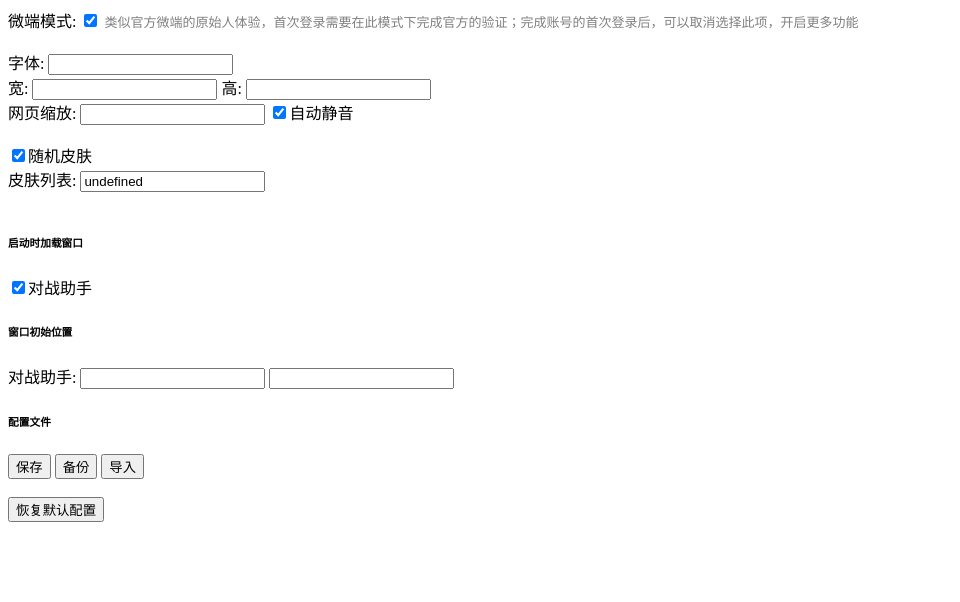
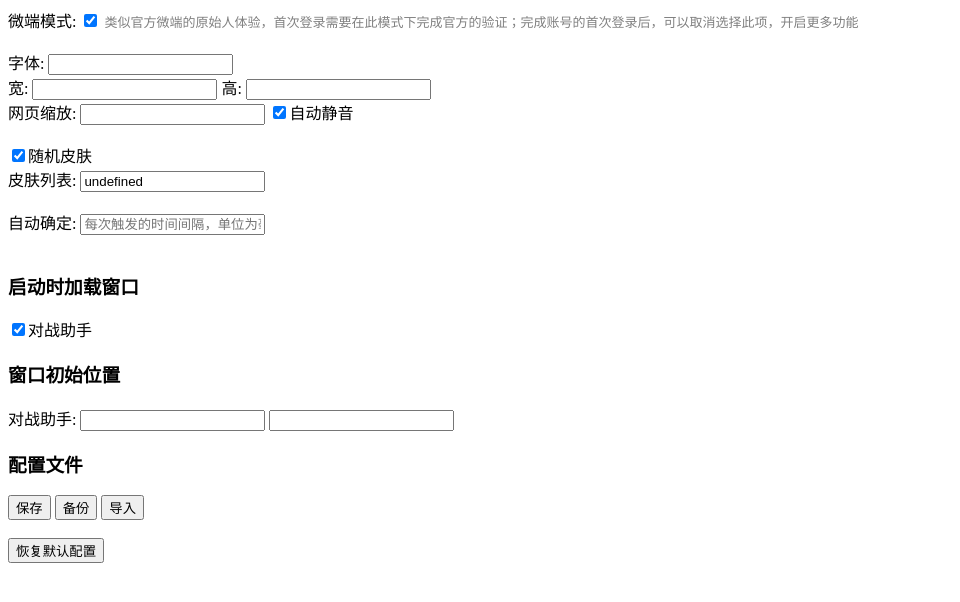
Before and after one commit to wx11-00-1/LanBaiSeer, an Electron app: page file/pages/Config.html in a window 960 px wide. Drawn offline with Linux system fonts and the light colour scheme; no server answers.

Commit message:
feat: 自动确认

```diff
--- a/file/pages/Config.html
+++ b/file/pages/Config.html
@@ -21,13 +21,15 @@
   <input type="checkbox" id="isRandomSkin">随机皮肤</input><br>
   <label for="skinIDs">皮肤列表:</label>
   <input type="text" id="skinIDs"><br><br>
-  <h6>启动时加载窗口</h6>
+  <label for="autoAlarmOk">自动确定:</label>
+  <input type="text" id="autoAlarmOk" placeholder="每次触发的时间间隔，单位为毫秒。0 表示不进行自动确定"><br><br>
+  <h3>启动时加载窗口</h3>
   <input type="checkbox" id="isLoadFormFightHandler">对战助手</input><br>
-  <h6>窗口初始位置</h6>
+  <h3>窗口初始位置</h3>
   <label for="formFightHandlerX">对战助手:</label>
   <input type="number" id="formFightHandlerX">
   <input type="number" id="formFightHandlerY">
-  <h6>配置文件</h6>
+  <h3>配置文件</h3>
   <button id="saveButton">保存</button>
   <button id="backupButton">备份</button>
   <button id="importButton">导入</button><br><br>
@@ -52,6 +54,7 @@
     const isLoadFormFightHandlerInput = document.getElementById('isLoadFormFightHandler');
     const formFightHandlerXInput = document.getElementById('formFightHandlerX');
     const formFightHandlerYInput = document.getElementById('formFightHandlerY');
+    const autoAlarmOkInput = document.getElementById('autoAlarmOk');
 
     // 设置编辑框的值为当前窗口的宽度、高度和缩放
     modeLoginInput.checked = config.isFirstLogin;
@@ -65,6 +68,7 @@
     isLoadFormFightHandlerInput.checked = config.isLoadFormFightHandler;
     formFightHandlerXInput.value = config.x;
     formFightHandlerYInput.value = config.y;
+    autoAlarmOkInput.value = config.autoAlarmOk;
 
     // 保存
     document.getElementById('saveButton').addEventListener('click', () => {
@@ -79,6 +83,7 @@
       config.isLoadFormFightHandler = isLoadFormFightHandlerInput.checked;
       config.x = parseInt(formFightHandlerXInput.value);
       config.y = parseInt(formFightHandlerYInput.value);
+      config.autoAlarmOk = parseInt(autoAlarmOkInput.value);
 
       saveConfig(config);
       alert('保存成功！请重新启动程序');
--- a/file/utils/preload.js
+++ b/file/utils/preload.js
@@ -321,6 +321,8 @@ WxSc._in = () => {
     WxSc.OnFightOver(WxSc.Dict.Get('_ovIn','0.data'));
   });
   WxSc.Refl.Func(WxSc.Const.SocketConnection,'addCmdListener',false,2506,true,'_over'); // FIGHT_OVER
+
+  if (WxSc.Priv.autoAlarmOk > 0) document.Client.WxAutoAlarmOk(WxSc.Priv.autoAlarmOk);
 }
 
 WxSc.KTool = {}
--- a/main.js
+++ b/main.js
@@ -69,6 +69,7 @@ function createWindow () {
     mainWindow.webContents.executeJavaScript(`
       document.body.style.overflow = 'hidden';
       document.body.style.zoom = ${conf.zoom};
+      WxSc.Priv.autoAlarmOk = ${conf.autoAlarmOk};
     `);
   });
 
--- a/package.json
+++ b/package.json
@@ -1,6 +1,6 @@
 {
   "name": "lan-bai-seer",
-  "version": "6.1.0",
+  "version": "6.4.0",
   "main": "main.js",
   "scripts": {
     "start": "electron .",
```
Also changed, not shown: file/utils/config.js (+1 -0 lines), 1 other file.
